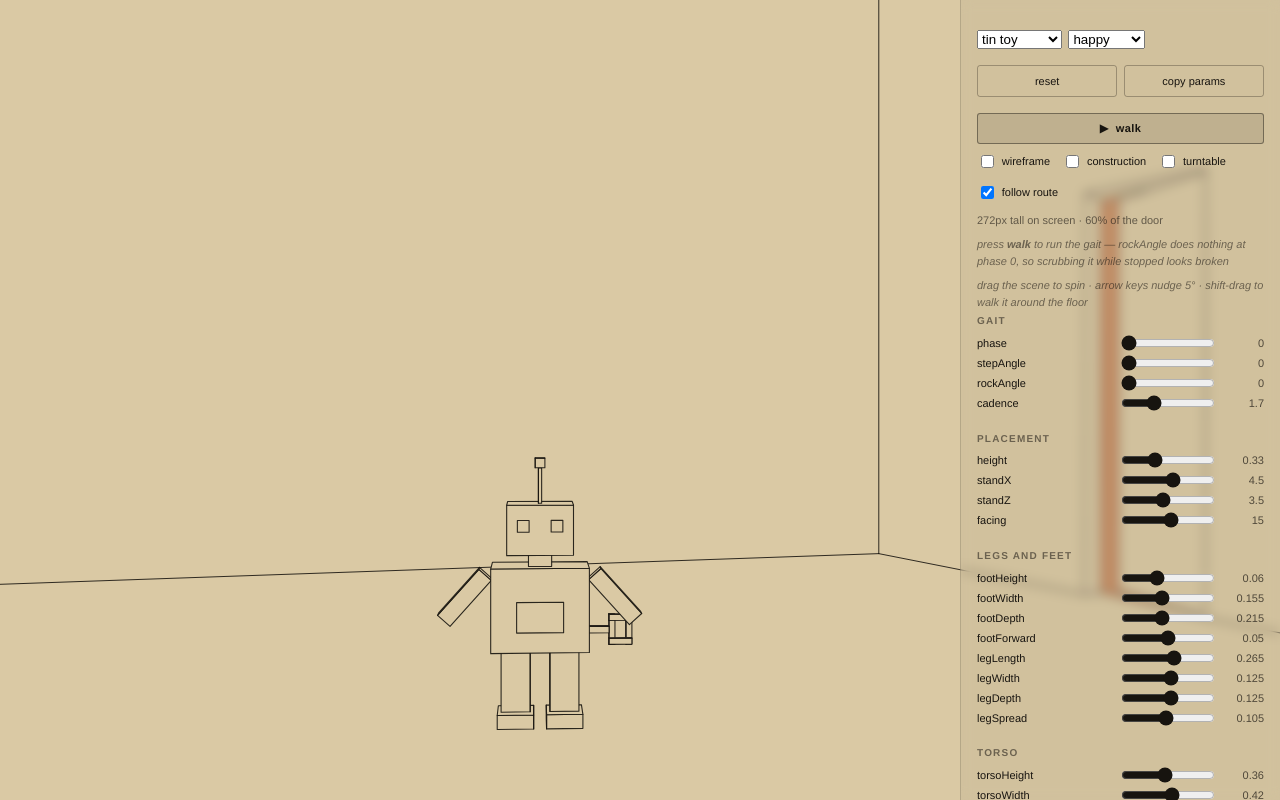
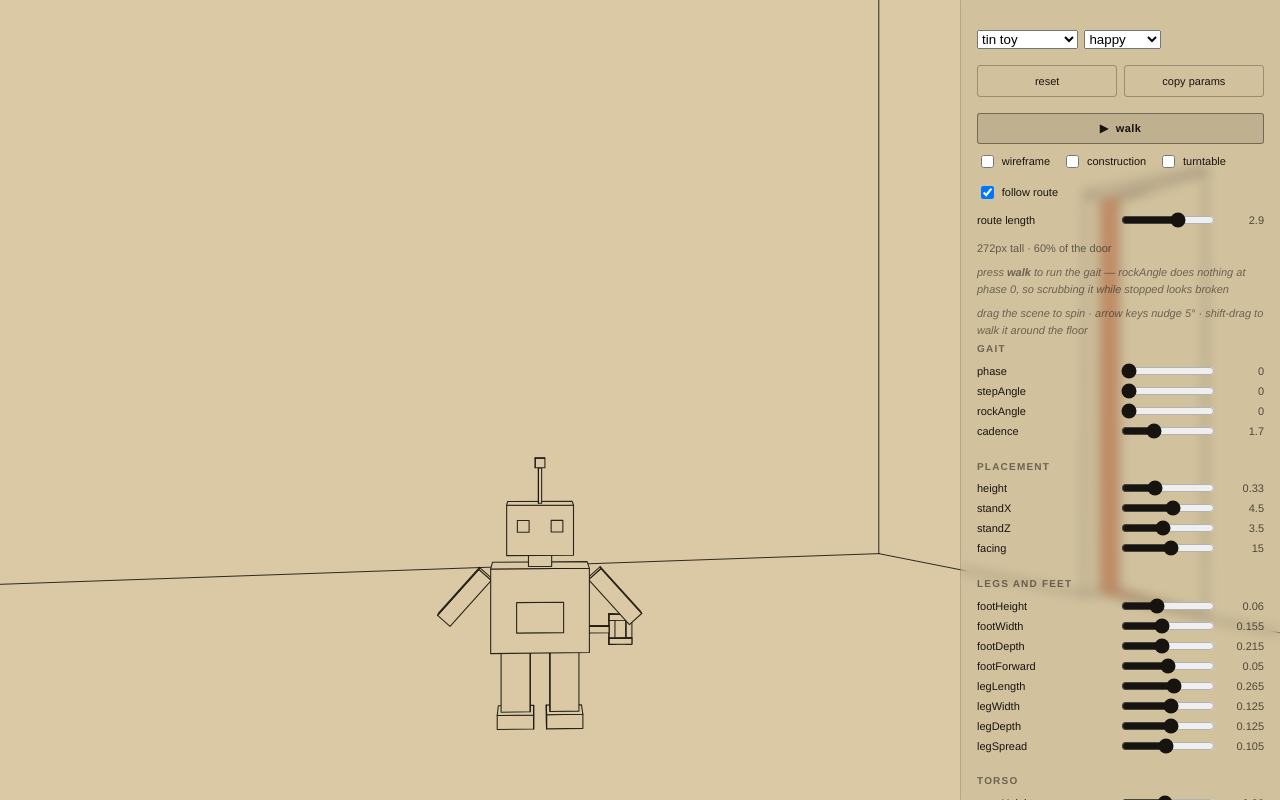
Before and after one commit to Dcwahl/personal-site, a plain HTML site: page experiments/tools/robot-tuner.html in a window 1280 px wide. Drawn offline with Linux system fonts and the light colour scheme.

Commit message:
Add duration recipes and a route-length control
Twenty-five seconds is honest physics: a small toy with short legs really
does need thirty steps to cross a room. No single lever fixes it without
being pushed somewhere ugly, so each recipe spreads the change across
cadence, size and stride.

The route gains a `reach` that slides its destination back toward the
doorway, since how far it walks is one of the few honest ways to spend
less time walking. The tuner reports the walk's duration live, so the
trade is visible while adjusting rather than after.

```diff
--- a/experiments/tools/robot-tuner.html
+++ b/experiments/tools/robot-tuner.html
@@ -92,6 +92,11 @@
         <label><input type="checkbox" id="spin" /> turntable</label>
         <label><input type="checkbox" id="route" checked /> follow route</label>
       </div>
+      <div class="row" style="margin-top:0.5rem">
+        <label for="reach">route length</label>
+        <input type="range" id="reach" min="0.25" max="1" step="0.01" />
+        <output id="reachOut"></output>
+      </div>
       <div class="readout" id="readout"></div>
       <div class="hint">press <b>walk</b> to run the gait &mdash; rockAngle does nothing at phase 0, so scrubbing it while stopped looks broken</div>
       <div class="hint">drag the scene to spin &middot; arrow keys nudge 5&deg; &middot; shift-drag to walk it around the floor</div>
@@ -103,7 +108,7 @@
       import { buildScene } from "../../scene.js";
       import { buildRobot, placeRobot, drawRobot, robotDefaults, robotPresets } from "../../robot.js";
       import { project, mockupToScreen, doorFootprint, ROOM_CAMERA } from "../../camera.js";
-      import { buildRoute, routePose, routeCycles } from "../../walk.js";
+      import { buildRoute, routePose, routeCycles, doorRoute } from "../../walk.js";
 
       /* Slider ranges. Anything not listed here is not meant to be tuned. */
       const GROUPS = [
@@ -166,7 +171,8 @@
       const svg = document.querySelector(".room__seams");
       const doorImage = document.querySelector(".room__door");
       const params = { ...robotDefaults };
-      const walkRoute = buildRoute();
+      let routeReach = Number(new URLSearchParams(location.search).get("reach")) || 0.72;
+      let walkRoute = buildRoute(doorRoute(routeReach));
       let scene;
 
       /* Query-string overrides, so a screenshot can pin an exact pose:
@@ -287,8 +293,12 @@
           top = Math.min(top, s.y); bottom = Math.max(bottom, s.y);
         }
         const doorPx = scene.door.natural.height * Math.hypot(scene.door.matrix.a, scene.door.matrix.b);
+        const seconds = params.stepAngle > 0
+          ? (routeCycles(robot, walkRoute) * 2) / params.cadence : 0;
+        reachOut.textContent = walkRoute.length.toFixed(1);
         document.getElementById("readout").textContent =
-          `${(bottom - top).toFixed(0)}px tall on screen · ${((bottom - top) / doorPx * 100).toFixed(0)}% of the door`;
+          `${(bottom - top).toFixed(0)}px tall · ${((bottom - top) / doorPx * 100).toFixed(0)}% of the door`
+          + (seconds ? ` · walk takes ${seconds.toFixed(1)}s` : "");
         document.getElementById("dump").value = JSON.stringify(params, null, 2);
       }
 
@@ -480,6 +490,16 @@
       if (query.get("wire") === "1") { document.getElementById("wire").checked = true; }
       if (query.get("play") === "1") play.click();
 
+      const reachInput = document.getElementById("reach");
+      const reachOut = document.getElementById("reachOut");
+      reachInput.value = routeReach;
+      reachInput.addEventListener("input", () => {
+        routeReach = Number(reachInput.value);
+        walkRoute = buildRoute(doorRoute(routeReach));
+        params.phase = 0;
+        render();
+      });
+
       window.addEventListener("resize", () => { layoutRoom(); render(); });
       layoutRoom();
       render();
--- a/robot.js
+++ b/robot.js
@@ -106,6 +106,14 @@ export const robotDefaults = {
  * parameters all default to zero for exactly this reason: at zero they
  * reproduce the plain box.
  */
+/** The body every walking variant shares. */
+const WALK_BODY = {
+  headHeight: 0.25, headWidth: 0.34, headDepth: 0.23,
+  neckHeight: 0, antennaHeight: 0.13,
+  screenWidth: 0.74, screenHeight: 0.6, screenY: 0.52,
+  legLength: 0.13, stepAngle: 27.5, rockAngle: 20, cadence: 1.2, phase: 0.25,
+};
+
 export const robotPresets = {
   "tin toy": {},
 
@@ -126,14 +134,18 @@ export const robotPresets = {
 
   chamfered: { torsoChamfer: 0.3, headChamfer: 0.3 },
 
+  /* Four ways to spend less than a minute walking across the room. Each
+   * spreads the change over cadence, size and stride rather than pushing any
+   * one of them somewhere ugly. Pair with the matching routeReach in the
+   * tuner. */
+  "A scurry": { ...WALK_BODY, cadence: 4.5 },
+  "B bigger toy": { ...WALK_BODY, cadence: 3.5, height: 0.45 },
+  "C longer legs": { ...WALK_BODY, cadence: 3.5, legLength: 0.22 },
+  "D mild": { ...WALK_BODY, cadence: 3.2, height: 0.4, legLength: 0.17 },
+
   /* The bmo body, mid-stride. Selecting this and pressing play is the quickest
    * way to see what the gait actually looks like. */
-  walk: {
-    headHeight: 0.25, headWidth: 0.34, headDepth: 0.23,
-    neckHeight: 0, antennaHeight: 0.13,
-    screenWidth: 0.74, screenHeight: 0.6, screenY: 0.52,
-    legLength: 0.13, stepAngle: 27.5, rockAngle: 9.5, cadence: 1.2, phase: 0.25,
-  },
+  walk: { ...WALK_BODY },
 
   /* Tin-toy proportions, but the face is a little screen. The head grows a
    * touch to give the screen somewhere to live without crowding it. */
--- a/walk.js
+++ b/walk.js
@@ -21,15 +21,23 @@ import { doorFootprint } from "./camera.js";
  * therefore perpendicular to their walls: the first pushes straight out along
  * z, the second brings it in facing the room rather than the corner.
  */
-export function doorRoute() {
+export function doorRoute(reach = 1) {
   const { nearJamb, farJamb } = doorFootprint();
   const threshold = (nearJamb + farJamb) / 2;
 
+  /* `reach` slides the destination back toward the doorway. A small toy with
+   * short legs genuinely needs a lot of steps to cross a whole room, so how
+   * far it walks is one of the few honest ways to spend less time doing it. */
+  const to = {
+    x: threshold + (4.6 - threshold) * reach,
+    z: 3.55 * reach,
+  };
+
   return {
     from: { x: threshold, z: 0 },
-    control1: { x: threshold, z: 1.35 },
-    control2: { x: 4.15, z: 2.75 },
-    to: { x: 4.6, z: 3.55 },
+    control1: { x: threshold, z: Math.max(0.5, 1.35 * reach) },
+    control2: { x: to.x - 0.45, z: to.z - 0.8 },
+    to,
   };
 }
 
```
